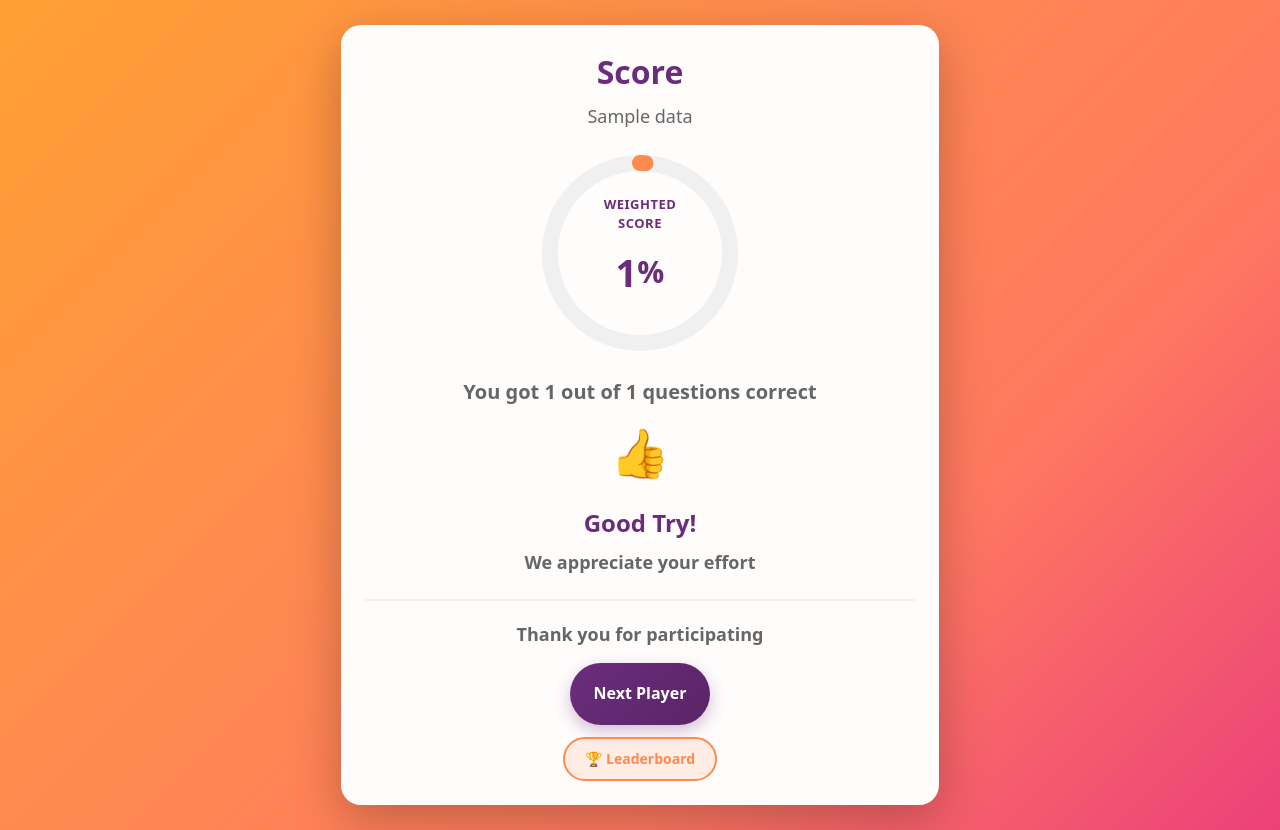
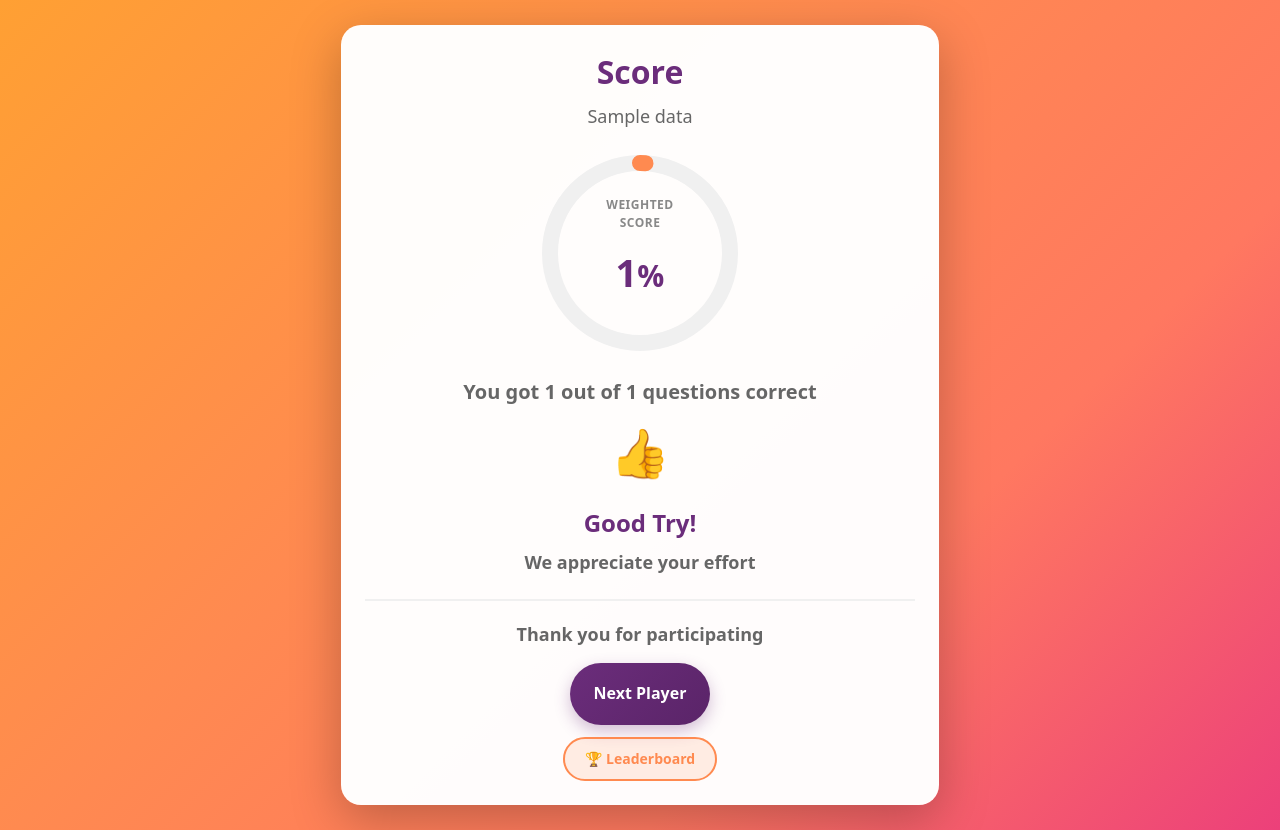
Before and after one commit to Social-Innovation-Lab/Innovation-exhibition-quiz, a Flask app: template templates/result.html in a window 1280 px wide. Run offline with Flask 3, Linux system fonts and the light colour scheme; the template is opened without the code that fills it: most values are stand-ins (such as "Sample title", 1, 10 or a date in 2020); some libraries are stand-ins or nearby versions.

Commit message:
Improve score display alignment within the quiz result circle
Update CSS in `templates/result.html` to enhance alignment of the "Weighted Score" label and percentage within the result circle using flexbox, adjusting font sizes and margins for better visual presentation.

Replit-Commit-Author: Agent
Replit-Commit-Session-Id: df0e984b-2be4-4a1b-a210-3e19c41e0bc6
Replit-Commit-Checkpoint-Type: full_checkpoint
Replit-Commit-Event-Id: e7ca0b6a-f081-4c81-97c9-60e734c923e2
Replit-Commit-Screenshot-Url: https://storage.googleapis.com/screenshot-production-us-central1/474f6d33-5530-4c51-8e53-e2d7cdb3d75e/df0e984b-2be4-4a1b-a210-3e19c41e0bc6/KNF7Jow

```diff
--- a/templates/result.html
+++ b/templates/result.html
@@ -156,20 +156,24 @@
   left: 50%;
   transform: translate(-50%, -50%);
   text-align: center;
+  display: flex;
+  flex-direction: column;
+  align-items: center;
+  justify-content: center;
 }
 
 .score-label {
-  font-size: clamp(11px, 2vw, 13px);
+  font-size: clamp(10px, 1.8vw, 12px);
   font-weight: 600;
-  color: #6B2D7B;
-  margin-bottom: 4px;
+  color: #888;
+  margin-bottom: 2px;
   text-transform: uppercase;
   letter-spacing: 0.5px;
 }
 
 .score-display {
   display: flex;
-  align-items: center;
+  align-items: baseline;
   justify-content: center;
   line-height: 1;
 }
```
Also changed, not shown: 1 other file.
